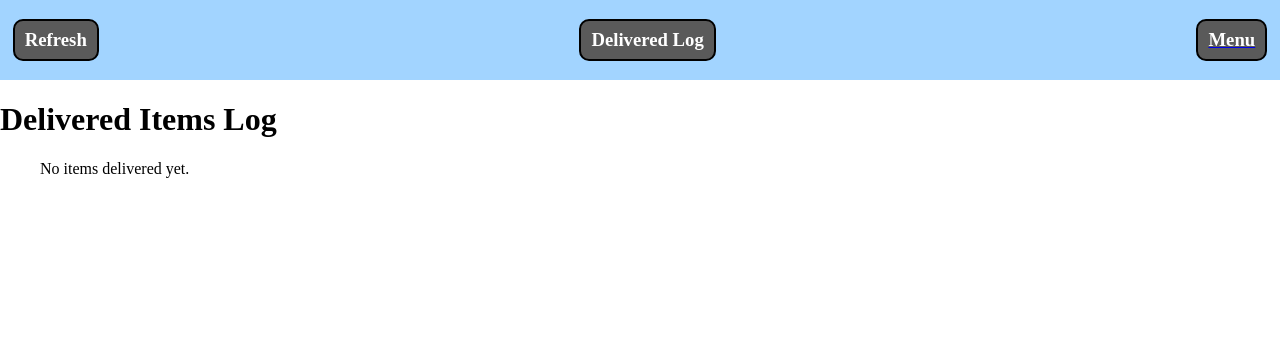
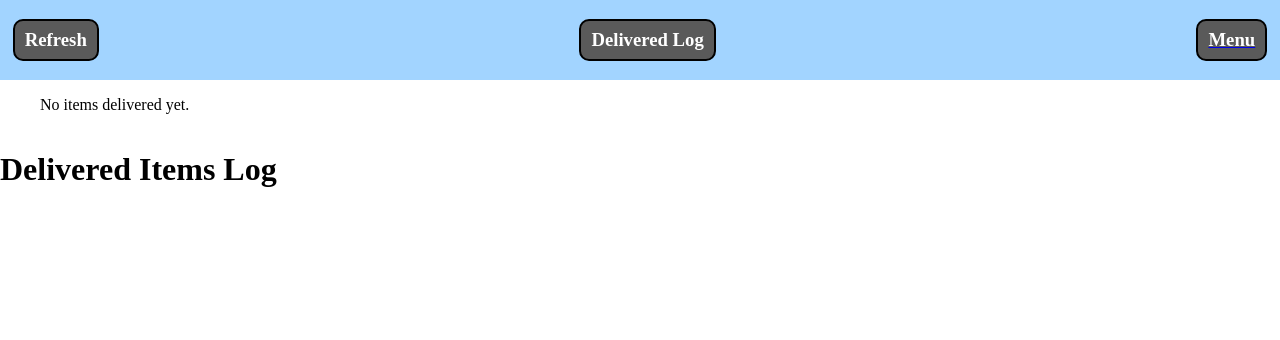
Before and after one commit to phillgames/Sdcard, a Flask app: page /log in a window 1280 px wide. Shown: the top 340 px of the page. Run offline with Flask 3, Linux system fonts and the light colour scheme.

Commit message:
changed so new examples come from the top

```diff
--- a/app/static/css/styles.css
+++ b/app/static/css/styles.css
@@ -30,6 +30,11 @@ body {
     color: white;
     cursor: pointer;
     margin-inline: 1vw;
+}
+
+.main {
+    display: flex;
+    flex-direction: column-reverse;
 }
 
 #nolink {
```
